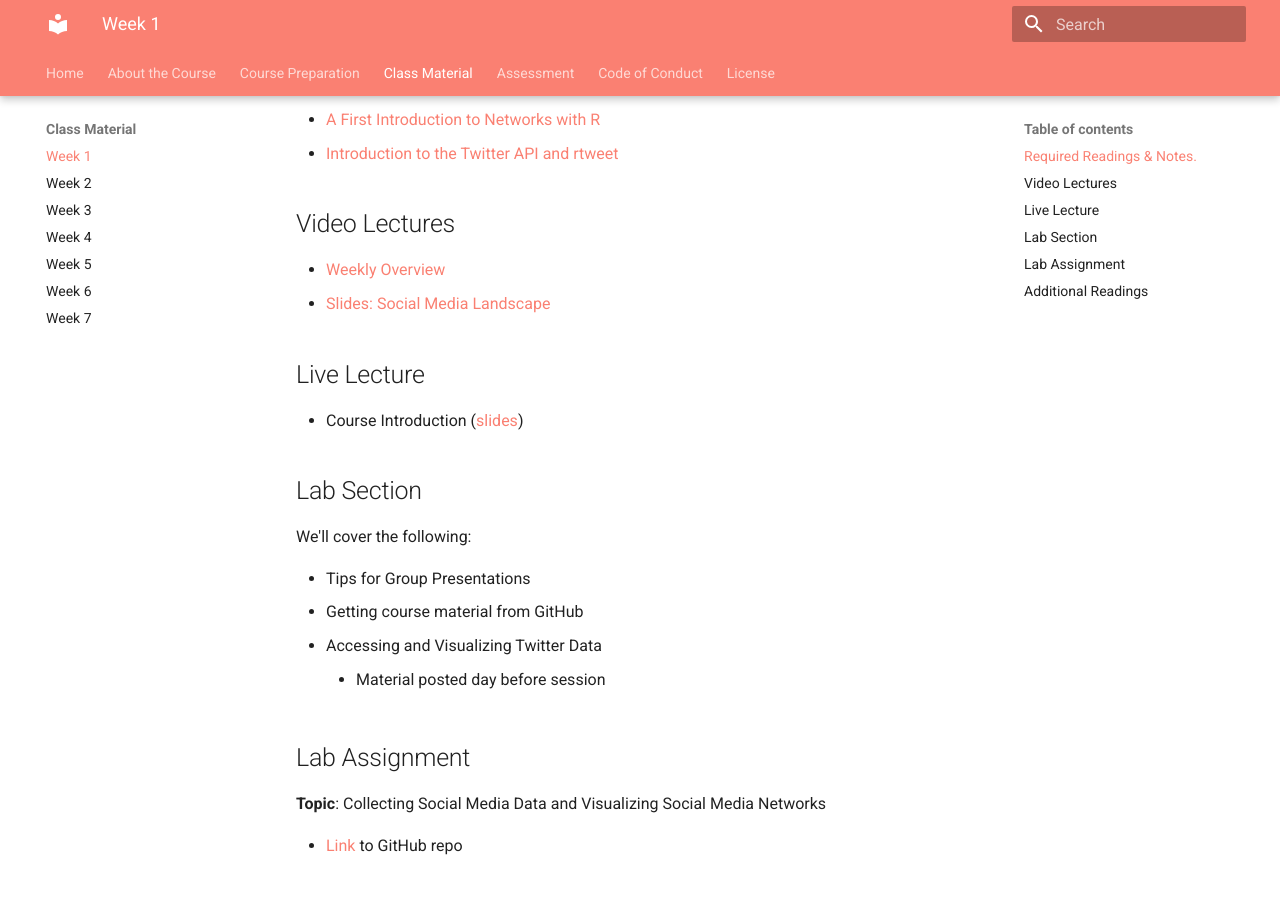
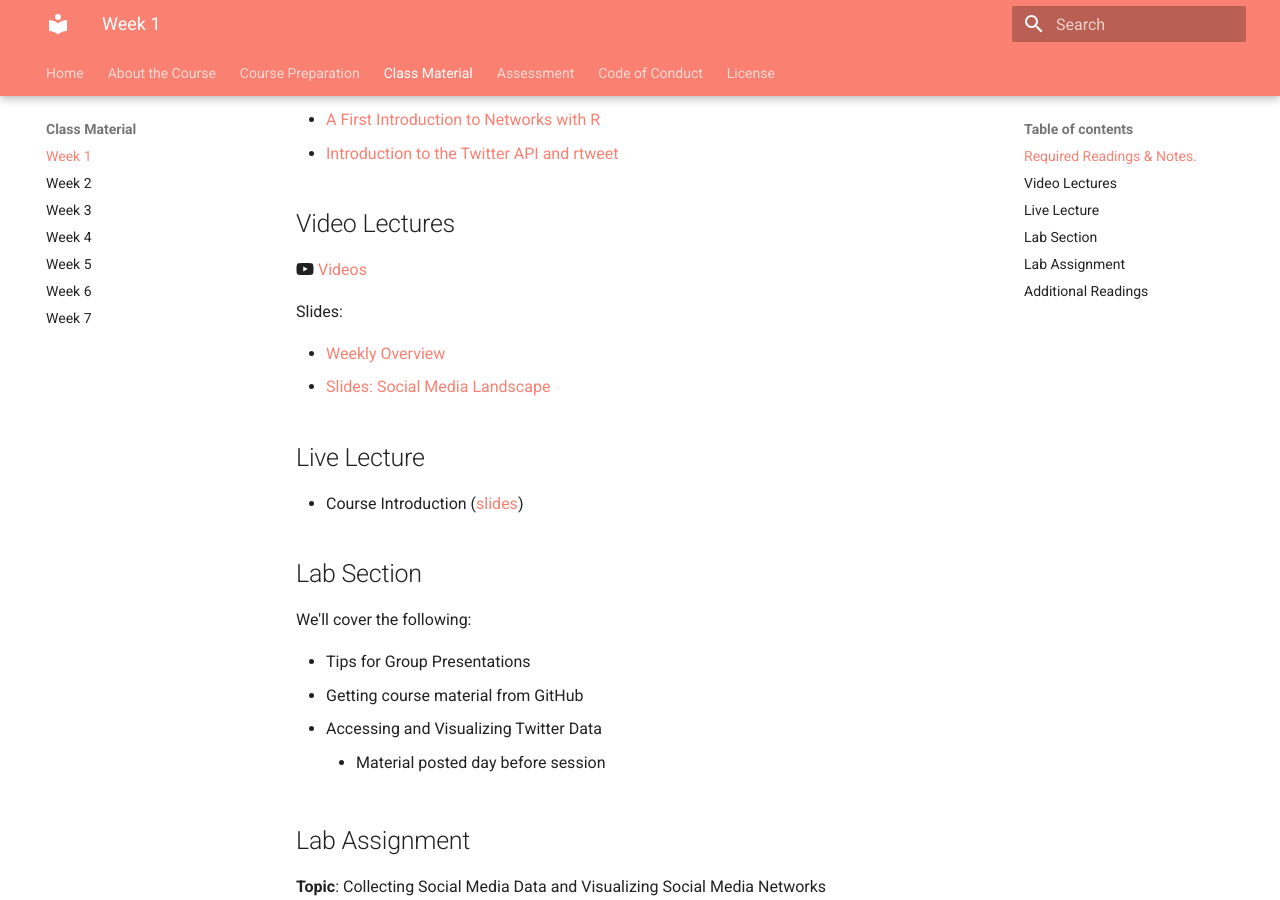
Before and after one commit to tisem-digital-marketing/2022-smwa, an MkDocs documentation site: the page built from docs/classes/week_01.md, in a window 1280 px wide and 900 px high, scrolled down 389 px. Built offline with MkDocs 1.6.1 and Material for MkDocs 9.7.7, drawn with Linux system fonts in a browser that asks for light colours.

Commit message:
links to week 1 video lecture for 2022

```diff
--- a/docs/classes/week_01.md
+++ b/docs/classes/week_01.md
@@ -13,6 +13,10 @@ These notes provide the background reading to work through the Lab Assignment.
 * [Introduction to the Twitter API and rtweet][lecture-rtweet]
 
 ## Video Lectures
+
+:fontawesome-brands-youtube: [Videos](https://www.youtube.com/watch?v=g2eUMLYN2vo&list=PL9QkA7C7GRGWQZZNWS5rNMXJ3L_xxz5dH)
+
+Slides:
 
 * [Weekly Overview][week-overview]
 * [Slides: Social Media Landscape][lecture-slides]
```
